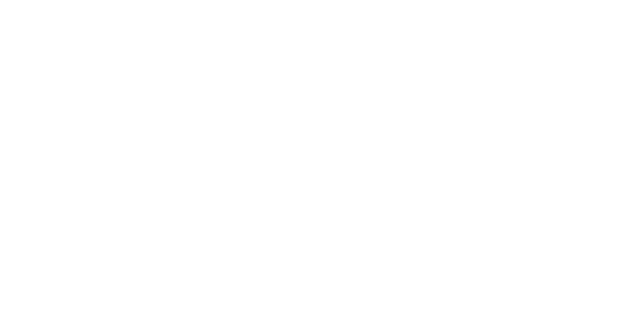
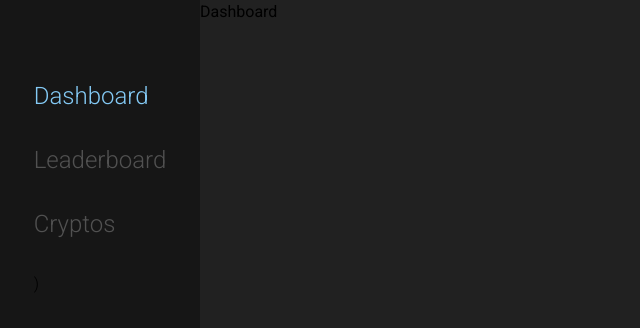
Before and after one commit to BenMoreira/crypto-betting-app, a React (Create React App) app in the folder client/: page /Dashboard in a window 1280 px wide. Shown: the top 328 px of the page, without its empty margins (0-640 px from the left). Built offline with nearby package versions, Linux system fonts and the light colour scheme.

Commit message:
Add theme colors to tailwindconfig.js, add navbar and setup routing

```diff
--- a/client/public/index.html
+++ b/client/public/index.html
@@ -13,6 +13,9 @@
       user's mobile device or desktop. See https://developers.google.com/web/fundamentals/web-app-manifest/
     -->
     <link rel="manifest" href="%PUBLIC_URL%/manifest.json" />
+    <link rel="preconnect" href="https://fonts.googleapis.com">
+    <link rel="preconnect" href="https://fonts.gstatic.com" crossorigin>
+    <link href="https://fonts.googleapis.com/css2?family=Roboto:ital,wght@0,100;0,300;0,400;0,500;0,700;0,900;1,100;1,300;1,400;1,500;1,700;1,900&display=swap" rel="stylesheet">
     <!--
       Notice the use of %PUBLIC_URL% in the tags above.
       It will be replaced with the URL of the `public` folder during the build.
--- a/client/src/App.css
+++ b/client/src/App.css
@@ -0,0 +1,4 @@
+body{
+    overflow-x:hidden !important;
+    font-family: 'Roboto', sans-serif !important;
+}
--- a/client/src/App.tsx
+++ b/client/src/App.tsx
@@ -1,11 +1,33 @@
-import React from 'react';
-import {BrowserRouter, Link, Route, Routes} from 'react-router-dom';
+import React, {useEffect} from 'react';
+import {Route, Routes, useLocation, useNavigate} from 'react-router-dom';
 import './App.css';
+import { Cryptos } from './pages/Cryptos';
+import { Dashboard } from './pages/Dashboard';
+import { Leaderboard } from './pages/Leaderboard';
+import {Navbar} from './components/Navbar';
 
 function App() {
+
+  const location = useLocation();
+  const navigate = useNavigate();
+
+  useEffect(()=>{
+    if(!["/Dashboard", "/Leaderboard", "/Cryptos"].includes(location.pathname)){
+      navigate("/Dashboard");
+    }
+  }, [location])
+
   return (
-    <div>
-
+    <div className='flex flex-row'>
+      <Navbar />
+      <div className='w-[calc(100vw-200px)] h-screen'>
+      <Routes>
+        <Route path="/" element={<Dashboard/>}/>
+        <Route path="/leaderboard" element={<Leaderboard/>}/>
+        <Route path="/cryptos" element={<Cryptos/>}/>
+        <Route path="/*" element={<Dashboard/>}/>
+      </Routes>
+      </div>
     </div>
   );
 }
--- /dev/null
+++ b/client/src/components/NavOption.tsx
@@ -0,0 +1,16 @@
+import React, {useEffect} from 'react'
+import {Link} from 'react-router-dom'
+import { useLocation } from 'react-router-dom'
+
+const NavOption = ({path} : {path : string}) => {
+
+    const location = useLocation();
+
+    useEffect(()=>{console.log(location.pathname.slice(1))},[])
+
+  return (
+    <Link className={`text-2xl ${location.pathname.slice(1) === path ? "text-blue-300": "text-coal-500"}`} to={"/" + path}>{path}</Link>
+  )
+}
+
+export default NavOption
--- /dev/null
+++ b/client/src/components/Navbar.tsx
@@ -0,0 +1,18 @@
+import React from 'react'
+import NavOption from './NavOption'
+
+export const Navbar = () => {
+
+  return (
+    <nav className='w-[200px] h-screen bg-coal-900 flex flex-col pt-20 items-center'>
+        <div className='flex flex-col gap-8 font-light'>
+        {
+        ["Dashboard", "Leaderboard", "Cryptos"].map((option) => {
+         return <NavOption path={option}/>
+        })
+        }
+        )
+        </div>
+    </nav>
+  )
+}
--- a/client/src/index.tsx
+++ b/client/src/index.tsx
@@ -2,6 +2,7 @@ import React from 'react';
 import { createRoot } from 'react-dom/client';
 import { Provider } from 'react-redux';
 import { store } from './app/store';
+import {BrowserRouter as Router } from 'react-router-dom'
 import App from './App';
 import reportWebVitals from './reportWebVitals';
 import './index.css';
@@ -12,7 +13,9 @@ const root = createRoot(container);
 root.render(
   <React.StrictMode>
     <Provider store={store}>
-      <App />
+      <Router>
+        <App />
+      </Router>
     </Provider>
   </React.StrictMode>
 );
--- /dev/null
+++ b/client/src/pages/Cryptos.tsx
@@ -0,0 +1,9 @@
+import React from 'react'
+
+export const Cryptos = () => {
+  return (
+    <div className='bg-coal-800 w-full h-full'>
+        Cryptos
+    </div>
+  )
+}
--- /dev/null
+++ b/client/src/pages/Dashboard.tsx
@@ -0,0 +1,9 @@
+import React from 'react'
+
+export const Dashboard = () => {
+  return (
+    <div className='bg-coal-800 w-full h-full'>
+      Dashboard
+    </div>
+  )
+}
--- /dev/null
+++ b/client/src/pages/Leaderboard.tsx
@@ -0,0 +1,9 @@
+import React from 'react'
+
+export const Leaderboard = () => {
+  return (
+    <div className='bg-coal-800 w-full h-full'>
+        Leaderboard
+    </div>
+  )
+}
--- a/client/tailwind.config.js
+++ b/client/tailwind.config.js
@@ -1,8 +1,35 @@
 /** @type {import('tailwindcss').Config} */
 module.exports = {
-  content: ["./src/**/*.{html,js}"],
+  content: ["./src/**/*.{js,jsx,ts,tsx}",],
   theme: {
-    extend: {},
+    extend: {
+      colors:{
+        'blue': {
+          50: '#F1F8FE',
+          100: '#E2F1FC',
+          200: '#BEE2F9',
+          300: '#84CAF5',
+          400: '#43B0ED',
+          500: '#1B98E0',
+          600: '#0D76BC',
+          700: '#0C5E98',
+          800: '#0E517E',
+          900: '#124468',
+        },
+        'coal':{
+          50: '#EDEDED',
+          100: '#DBDBDB',
+          200: '#BABABA',
+          300: '#969696',
+          400: '#737373',
+          500: '#515151',
+          600: '#404040',
+          700: '#303030',
+          800: '#212121',
+          900: '#161616',
+        }
+      }
+    },
   },
   plugins: [],
 }
```
